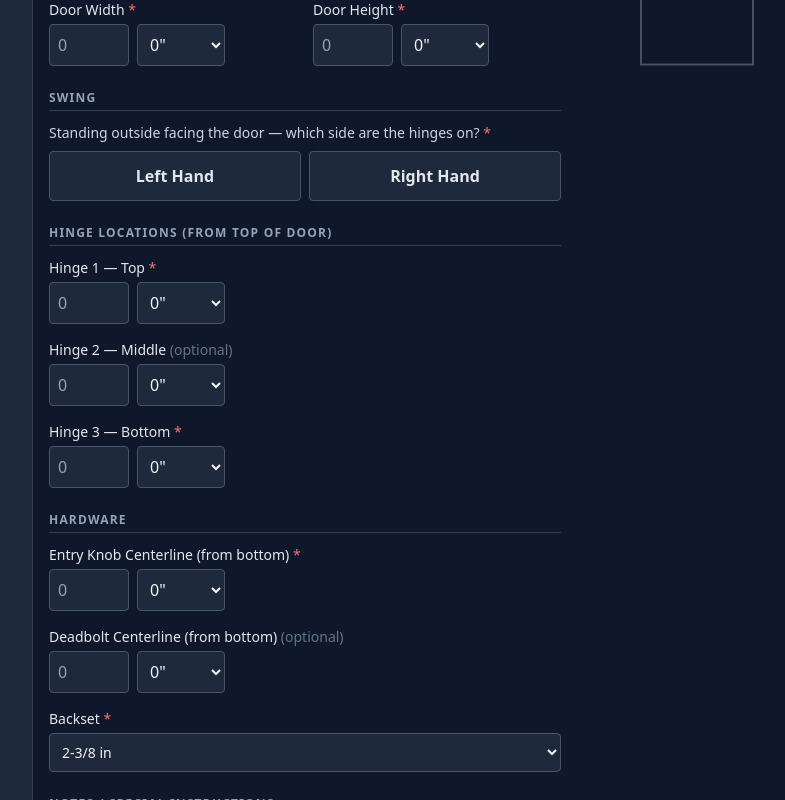
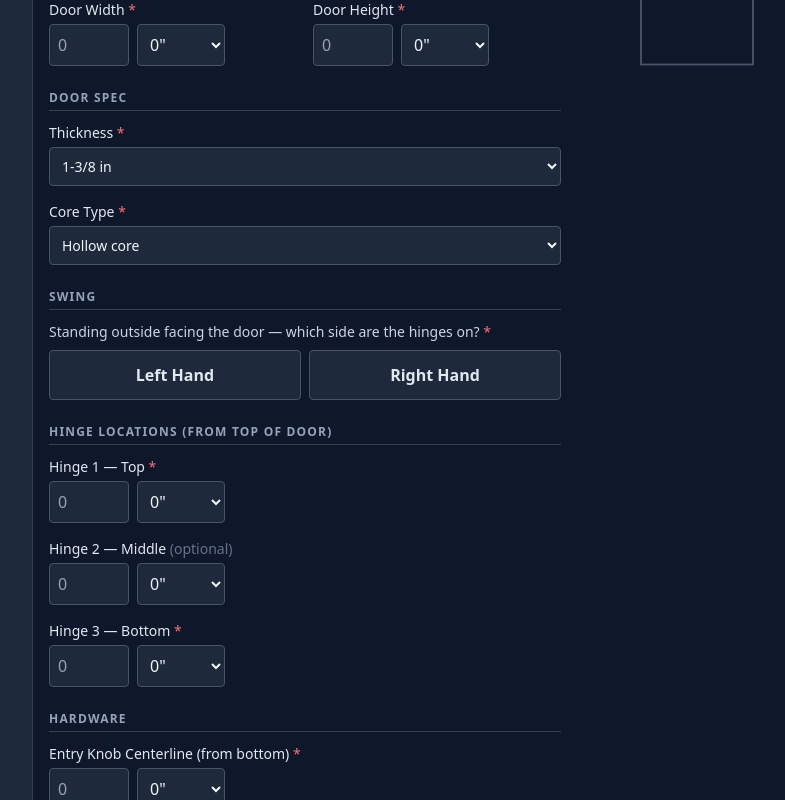
Before and after one commit to miklamx/door-fab-app, a React (Vite) app: page / in a window 1280 px wide. Shown: the part 360-1160 px from the top of the page, without its empty margins (223-1008 px from the left). Built offline with nearby package versions, Linux system fonts and the light colour scheme.

Commit message:
Add thickness and core type fields, remove backset
Added fields for door thickness and core type, removed backset field.

```diff
--- a/src/components/DoorForm.jsx
+++ b/src/components/DoorForm.jsx
@@ -25,11 +25,12 @@ export default function DoorForm({ door, onChange, onSave, onApplyPreset }) {
       "jobName",
       "doorWidth",
       "doorHeight",
+      "thickness",
+      "coreType",
       "swing",
       "h1",
       "h3",
       "knob",
-      "backset",
     ];
     setTouched(Object.fromEntries(allFields.map((f) => [f, true])));
     if (!isValid) return;
@@ -136,6 +137,50 @@ export default function DoorForm({ door, onChange, onSave, onApplyPreset }) {
         </div>
       </div>
 
+      {/* ── Door Spec ── */}
+      <SectionHeader>Door Spec</SectionHeader>
+      <div className="space-y-4">
+        <div>
+          <label className="block text-slate-200 text-sm font-medium">
+            Thickness <span className="text-red-400">*</span>
+            <select
+              value={door.thickness}
+              onChange={(e) => {
+                onChange("thickness", e.target.value);
+                touch("thickness");
+              }}
+              className={`w-full border p-2 rounded bg-slate-800 text-slate-100 focus:outline-none focus:ring-1 focus:ring-blue-500 mt-1 ${
+                err("thickness") ? "border-red-500" : "border-slate-600"
+              }`}
+            >
+              <option value="1-3/8-in">1-3/8 in</option>
+              <option value="1-3/4-in">1-3/4 in</option>
+            </select>
+            <FieldError msg={err("thickness")} />
+          </label>
+        </div>
+
+        <div>
+          <label className="block text-slate-200 text-sm font-medium">
+            Core Type <span className="text-red-400">*</span>
+            <select
+              value={door.coreType}
+              onChange={(e) => {
+                onChange("coreType", e.target.value);
+                touch("coreType");
+              }}
+              className={`w-full border p-2 rounded bg-slate-800 text-slate-100 focus:outline-none focus:ring-1 focus:ring-blue-500 mt-1 ${
+                err("coreType") ? "border-red-500" : "border-slate-600"
+              }`}
+            >
+              <option value="hollow">Hollow core</option>
+              <option value="solid">Solid core</option>
+            </select>
+            <FieldError msg={err("coreType")} />
+          </label>
+        </div>
+      </div>
+
       {/* ── Swing ── */}
       <SectionHeader>Swing</SectionHeader>
       <p className="text-sm text-slate-300 mb-2">
@@ -229,25 +274,6 @@ export default function DoorForm({ door, onChange, onSave, onApplyPreset }) {
           />
           <FieldError msg={err("deadbolt")} />
         </div>
-        <div>
-          <label className="block text-slate-200 text-sm font-medium">
-            Backset <span className="text-red-400">*</span>
-            <select
-              value={door.backset}
-              onChange={(e) => {
-                onChange("backset", e.target.value);
-                touch("backset");
-              }}
-              className={`w-full border p-2 rounded bg-slate-800 text-slate-100 focus:outline-none focus:ring-1 focus:ring-blue-500 mt-1 ${
-                err("backset") ? "border-red-500" : "border-slate-600"
-              }`}
-            >
-              <option value="2-3/8-in">2-3/8 in</option>
-              <option value="2-3/4-in">2-3/4 in</option>
-            </select>
-            <FieldError msg={err("backset")} />
-          </label>
-        </div>
       </div>
 
       {/* ── Notes ── */}
```
